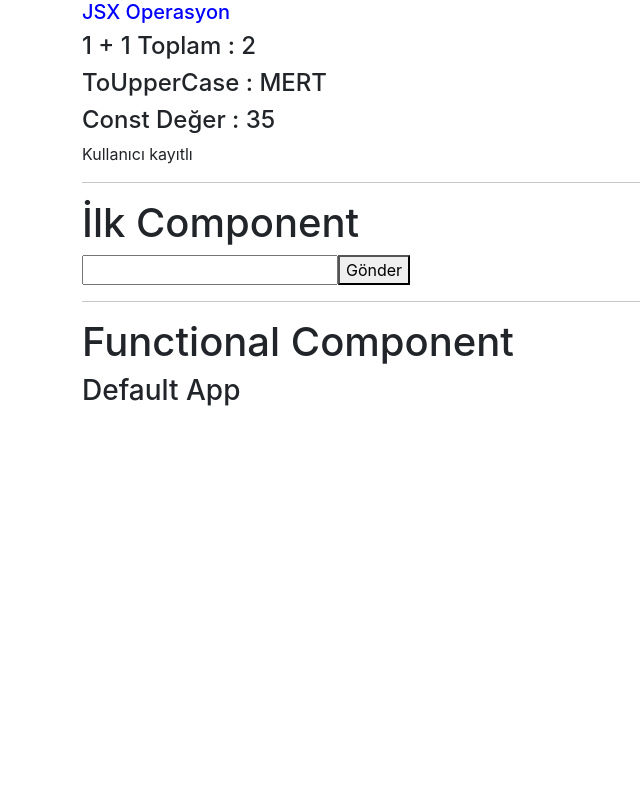
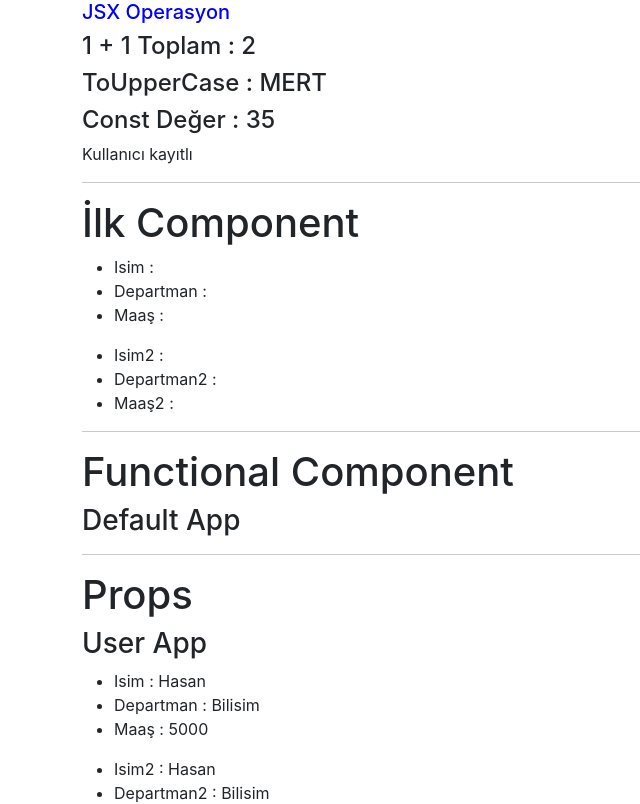
Before and after one commit to MertGuney/ReactTutorial, a React (Create React App) app: page / in a window 1280 px wide. Shown: the top 804 px of the page, without its empty margins (0-640 px from the left). Built offline with nearby package versions, Linux system fonts and the light colour scheme.

Commit message:
props usage

```diff
--- a/src/App.js
+++ b/src/App.js
@@ -20,6 +20,11 @@ function App() {
       <hr />
       <h1>Functional Component</h1>
       <Navbar />
+      <hr />
+      <h1>Props</h1>
+      <Navbar title="User App" />
+      <User name="Hasan" department="Bilisim" salary="5000" />
+      <User name="Mehmet" department="Bilisim" salary="6000" />
     </div>
   );
 }
--- a/src/components/User.js
+++ b/src/components/User.js
@@ -2,12 +2,20 @@ import React, { Component } from "react";
 
 class User extends Component {
   render() {
+    // Destructing
+    const { name, department, salary } = this.props;
     return (
       <div>
-        <form>
-          <input type="text" />
-          <button>Gönder</button>
-        </form>
+        <ul>
+          <li>Isim : {this.props.name}</li>
+          <li>Departman : {this.props.department}</li>
+          <li>Maaş : {this.props.salary}</li>
+        </ul>
+        <ul>
+          <li>Isim2 : {name}</li>
+          <li>Departman2 : {department}</li>
+          <li>Maaş2 : {salary}</li>
+        </ul>
       </div>
     );
   }
```
